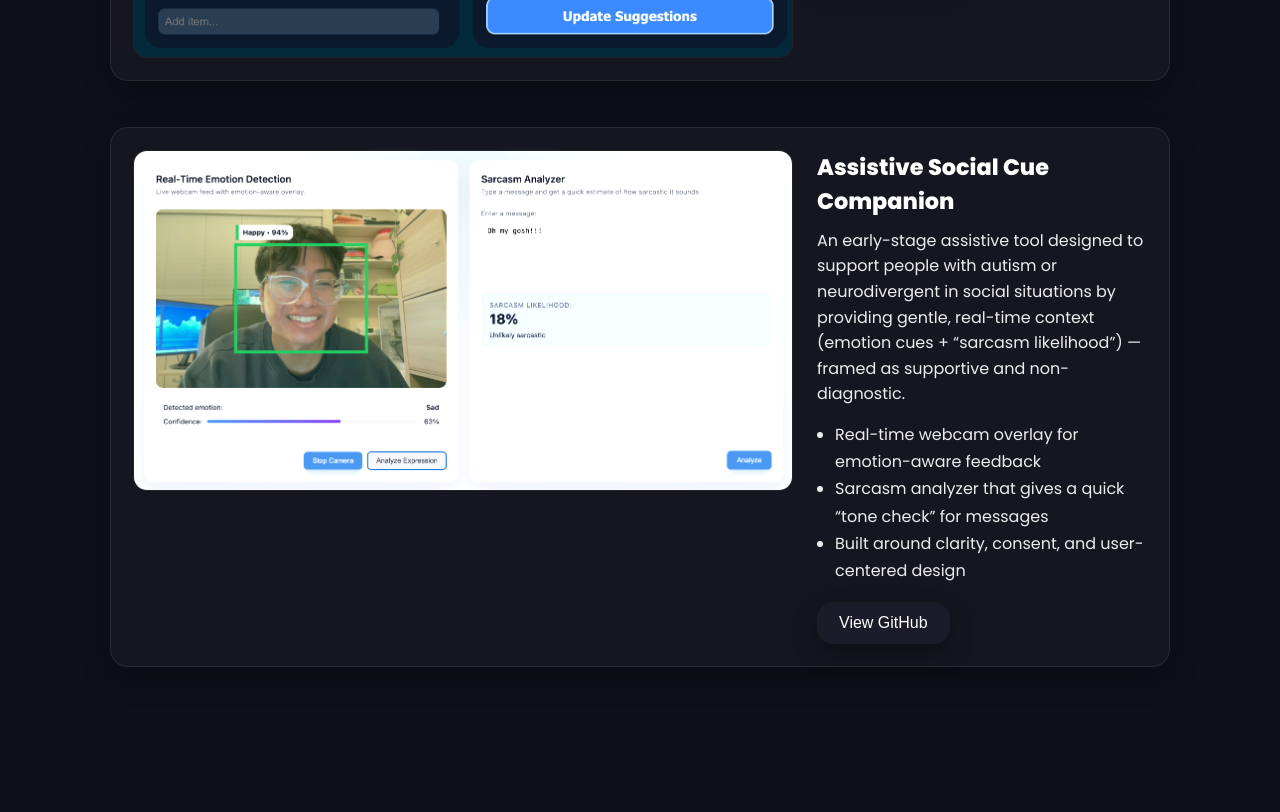
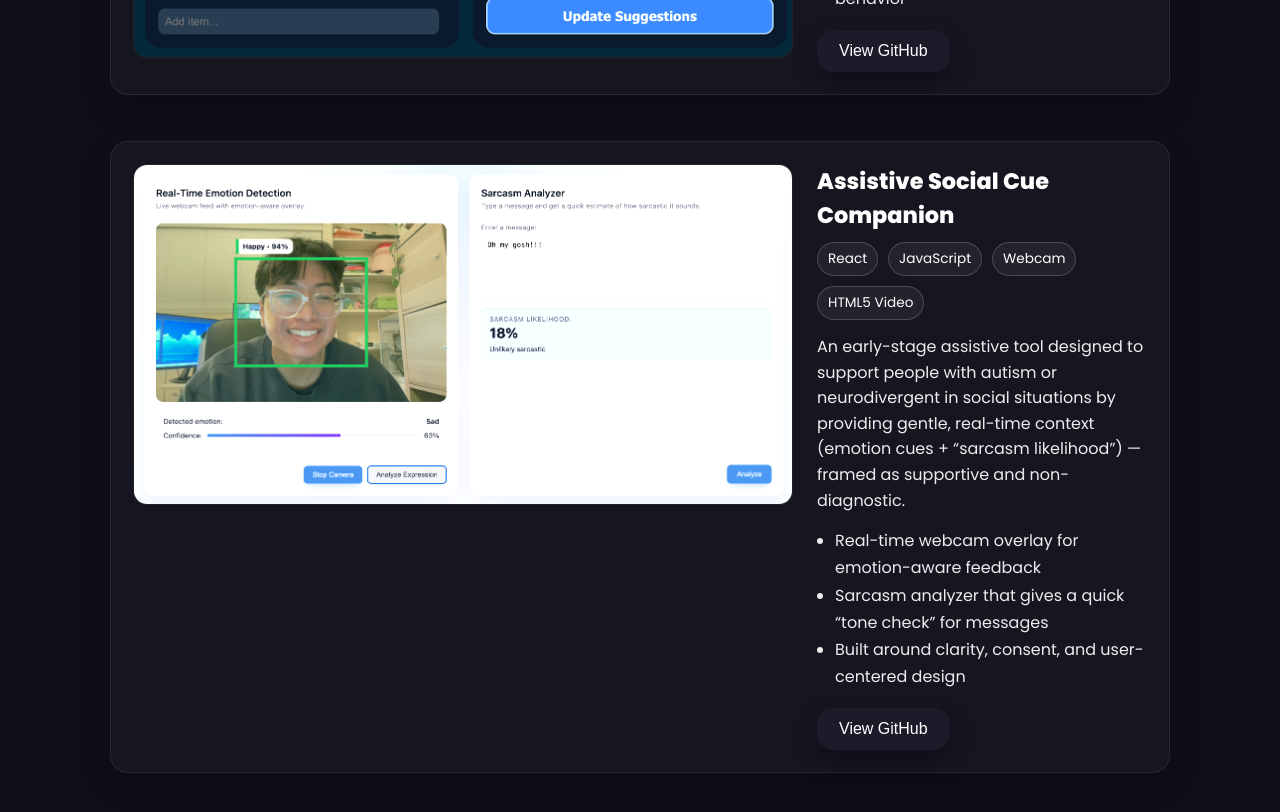
Before and after one commit to spiderpilo/spiderpilo.github.io, a React (Create React App) app: page / in a window 1280 px wide. Shown: the part 2280-3092 px from the top of the page. Built offline with nearby package versions, Linux system fonts and the light colour scheme.

Commit message:
added project tech stack, removed project duplicatede project markup

```diff
--- a/src/App.css
+++ b/src/App.css
@@ -212,3 +212,19 @@ h2 {
   .my-button { padding: 12px 26px; }
   .section { padding: 90px 16px; }
 }
+
+.tech-row {
+  display: flex;
+  flex-wrap: wrap;
+  gap: 10px;
+  margin: 10px 0 14px;
+}
+
+.tech-chip {
+  font-size: 0.85rem;
+  padding: 6px 10px;
+  border-radius: 999px;
+  border: 1px solid rgba(255, 255, 255, 0.18);
+  background: rgba(255, 255, 255, 0.06);
+  backdrop-filter: blur(6px);
+}
--- a/src/App.js
+++ b/src/App.js
@@ -1,5 +1,7 @@
 import './App.css';
-import { motion } from 'framer-motion';
+import { motion, useReducedMotion } from 'framer-motion';
+import { useCallback, useMemo } from 'react';
+
 import profilePic from './Assets/6B0C5008-51E3-48A1-BA54-9009B1713076_1_105_c.jpeg';
 import groceryPic from './Assets/GroceryListAI.png';
 import socialCuePic from './Assets/Assistive_Social_Cue_Companion.png';
@@ -15,18 +17,16 @@ const buttonItem = {
   visible: { opacity: 1, x: 0, transition: { duration: 0.6, ease: 'easeOut' } }
 };
 
-// Name wave: parent waits, then staggers letters
 const nameWaveContainer = {
   hidden: {},
   visible: {
     transition: {
-      delayChildren: 1.55, // starts AFTER bubbles settle
+      delayChildren: 1.55,
       staggerChildren: 0.08
     }
   }
 };
 
-// Each letter pops up then settles back
 const nameLetter = {
   hidden: { y: 0, scale: 1 },
   visible: {
@@ -40,7 +40,6 @@ const nameLetter = {
   }
 };
 
-// Project card fade-in (reusable)
 const projectCardMotion = {
   initial: { opacity: 0, y: 60 },
   whileInView: { opacity: 1, y: 0 },
@@ -48,53 +47,88 @@ const projectCardMotion = {
   viewport: { once: true, amount: 0.35 }
 };
 
-// Same animation, just a slightly different delay (avoids duplicate props)
-const projectCardMotionSecond = {
-  ...projectCardMotion,
-  transition: { ...projectCardMotion.transition, delay: 0.2 }
-};
+function App() {
+  const shouldReduceMotion = useReducedMotion();
 
-function App() {
-  const openLink = (url) => window.open(url, '_blank', 'noopener,noreferrer');
+  const openLink = useCallback((url) => {
+    window.open(url, '_blank', 'noopener,noreferrer');
+  }, []);
 
-  // Centered scroll (nice for About/Contact)
-  const scrollToCentered = (id) => {
+
+  const scrollToCentered = useCallback((id) => {
     document.getElementById(id)?.scrollIntoView({
       behavior: 'smooth',
       block: 'center'
     });
-  };
+  }, []);
 
-  // Top scroll (nice for Projects so it lands at the start of the stack)
-  const scrollToTop = (id) => {
+  const scrollToTop = useCallback((id) => {
     document.getElementById(id)?.scrollIntoView({
       behavior: 'smooth',
       block: 'start'
     });
-  };
+  }, []);
 
   const name = 'piolo';
+
+  const projects = useMemo(
+    () => [
+      {
+        title: 'AI-Powered Grocery List Assistant',
+        image: groceryPic,
+        alt: 'AI-Powered Grocery List Assistant',
+        tech: ['React', 'Electron', 'Node.js', 'OpenAI API'],
+        description:
+          'A personalized grocery list app that learns from past lists to suggest items you actually buy together — avoiding generic recommendations.',
+        highlights: [
+          'Generates suggestions from current + historical lists',
+          'Designed for fast, low-friction everyday use',
+          'Focused on practical, user-specific behavior'
+        ],
+        githubUrl: 'https://github.com/spiderpilo/Grocerylist-AI'
+      },
+      {
+        title: 'Assistive Social Cue Companion',
+        image: socialCuePic,
+        alt: 'Assistive Social Cue Companion',
+        tech: ['React', 'JavaScript', 'Webcam', 'HTML5 Video'],
+        description:
+          'An early-stage assistive tool designed to support people with autism or neurodivergent in social situations by providing gentle, real-time context (emotion cues + “sarcasm likelihood”) — framed as supportive and non-diagnostic.',
+        highlights: [
+          'Real-time webcam overlay for emotion-aware feedback',
+          'Sarcasm analyzer that gives a quick “tone check” for messages',
+          'Built around clarity, consent, and user-centered design'
+        ],
+        githubUrl: 'https://github.com/spiderpilo/Assistive-Social-Cue-Companion'
+      }
+    ],
+    []
+  );
 
   return (
     <div className="page-wrapper">
       {/* HERO */}
       <motion.div
         className="centered hero"
-        initial={{ opacity: 0, y: 30 }}
-        animate={{ opacity: 1, y: 0 }}
+        initial={shouldReduceMotion ? false : { opacity: 0, y: 30 }}
+        animate={shouldReduceMotion ? undefined : { opacity: 1, y: 0 }}
         transition={{ duration: 1, ease: 'easeOut' }}
       >
         <h1>
           hi, i&apos;m{' '}
           <motion.span
             className="bold-name"
-            variants={nameWaveContainer}
-            initial="hidden"
-            animate="visible"
+            variants={shouldReduceMotion ? undefined : nameWaveContainer}
+            initial={shouldReduceMotion ? false : 'hidden'}
+            animate={shouldReduceMotion ? undefined : 'visible'}
             aria-label={name}
           >
             {name.split('').map((ch, idx) => (
-              <motion.span key={`${ch}-${idx}`} className="name-letter" variants={nameLetter}>
+              <motion.span
+                key={`${ch}-${idx}`}
+                className="name-letter"
+                variants={shouldReduceMotion ? undefined : nameLetter}
+              >
                 {ch}
               </motion.span>
             ))}
@@ -109,11 +143,16 @@ function App() {
         </p>
 
         {/* Buttons (bubbles) */}
-        <motion.div className="button-row" variants={buttonsContainer} initial="hidden" animate="visible">
+        <motion.div
+          className="button-row"
+          variants={shouldReduceMotion ? undefined : buttonsContainer}
+          initial={shouldReduceMotion ? false : 'hidden'}
+          animate={shouldReduceMotion ? undefined : 'visible'}
+        >
           <motion.button
             className="my-button"
-            variants={buttonItem}
-            whileHover={{ scale: 1.15 }}
+            variants={shouldReduceMotion ? undefined : buttonItem}
+            whileHover={shouldReduceMotion ? undefined : { scale: 1.15 }}
             transition={{ type: 'spring', stiffness: 300 }}
             onClick={() => scrollToCentered('about')}
           >
@@ -122,8 +161,8 @@ function App() {
 
           <motion.button
             className="my-button"
-            variants={buttonItem}
-            whileHover={{ scale: 1.15 }}
+            variants={shouldReduceMotion ? undefined : buttonItem}
+            whileHover={shouldReduceMotion ? undefined : { scale: 1.15 }}
             transition={{ type: 'spring', stiffness: 300 }}
             onClick={() => scrollToTop('projects')}
           >
@@ -132,8 +171,8 @@ function App() {
 
           <motion.button
             className="my-button"
-            variants={buttonItem}
-            whileHover={{ scale: 1.15 }}
+            variants={shouldReduceMotion ? undefined : buttonItem}
+            whileHover={shouldReduceMotion ? undefined : { scale: 1.15 }}
             transition={{ type: 'spring', stiffness: 300 }}
             onClick={() => openLink('https://github.com/spiderpilo')}
           >
@@ -142,8 +181,8 @@ function App() {
 
           <motion.button
             className="my-button"
-            variants={buttonItem}
-            whileHover={{ scale: 1.15 }}
+            variants={shouldReduceMotion ? undefined : buttonItem}
+            whileHover={shouldReduceMotion ? undefined : { scale: 1.15 }}
             transition={{ type: 'spring', stiffness: 300 }}
             onClick={() => openLink('https://www.linkedin.com/in/piolo-patag-5a0b7735b/')}
           >
@@ -152,8 +191,8 @@ function App() {
 
           <motion.button
             className="my-button"
-            variants={buttonItem}
-            whileHover={{ scale: 1.15 }}
+            variants={shouldReduceMotion ? undefined : buttonItem}
+            whileHover={shouldReduceMotion ? undefined : { scale: 1.15 }}
             transition={{ type: 'spring', stiffness: 300 }}
             onClick={() => scrollToCentered('contact')}
           >
@@ -168,8 +207,8 @@ function App() {
           src={profilePic}
           alt="Piolo"
           className="profile-photo"
-          initial={{ opacity: 0, scale: 0.9 }}
-          whileInView={{ opacity: 1, scale: 1 }}
+          initial={shouldReduceMotion ? false : { opacity: 0, scale: 0.9 }}
+          whileInView={shouldReduceMotion ? undefined : { opacity: 1, scale: 1 }}
           transition={{ duration: 0.7, ease: 'easeOut' }}
           viewport={{ once: true, amount: 0.4 }}
         />
@@ -191,106 +230,64 @@ function App() {
         <h2>Projects</h2>
 
         <div className="projects-list">
-          {/* PROJECT 1 */}
-          <motion.article className="project-card" {...projectCardMotion}>
+          {projects.map((p, index) => {
+            const motionProps =
+              index === 0
+                ? projectCardMotion
+                : { ...projectCardMotion, transition: { ...projectCardMotion.transition, delay: 0.2 } };
+
+            return (
+              <motion.article key={p.title} className="project-card" {...(shouldReduceMotion ? {} : motionProps)}>
                 <motion.div
                   className="project-image-wrap"
-              initial={{ opacity: 0, scale: 0.96 }}
-              whileInView={{ opacity: 1, scale: 1 }}
+                  initial={shouldReduceMotion ? false : { opacity: 0, scale: 0.96 }}
+                  whileInView={shouldReduceMotion ? undefined : { opacity: 1, scale: 1 }}
                   transition={{ duration: 1.0, ease: 'easeOut', delay: 0.25 }}
                   viewport={{ once: true, amount: 0.45 }}
                 >
-              <img
-                src={groceryPic}
-                alt="AI-Powered Grocery List Assistant"
-                className="project-image"
-                loading="lazy"
-              />
+                  <img src={p.image} alt={p.alt} className="project-image" loading="lazy" />
                 </motion.div>
 
                 <motion.div
                   className="project-content"
-              initial={{ opacity: 0 }}
-              whileInView={{ opacity: 1 }}
+                  initial={shouldReduceMotion ? false : { opacity: 0 }}
+                  whileInView={shouldReduceMotion ? undefined : { opacity: 1 }}
                   transition={{ duration: 0.9, delay: 0.35 }}
                   viewport={{ once: true }}
                 >
-              <h3 className="project-title">AI-Powered Grocery List Assistant</h3>
+                  <h3 className="project-title">{p.title}</h3>
 
-              <p className="project-description">
-                A personalized grocery list app that learns from past lists to suggest items you actually buy
-                together — avoiding generic recommendations.
-              </p>
+                  {/* TECH STACK (chips) */}
+                  <div className="tech-row" aria-label={`${p.title} tech stack`}>
+                    {p.tech.map((t) => (
+                      <span key={`${p.title}-${t}`} className="tech-chip">
+                        {t}
+                      </span>
+                    ))}
+                  </div>
+
+                  <p className="project-description">{p.description}</p>
 
                   <ul className="project-highlights">
-                <li>Generates suggestions from current + historical lists</li>
-                <li>Designed for fast, low-friction everyday use</li>
-                <li>Focused on practical, user-specific behavior</li>
+                    {p.highlights.map((h) => (
+                      <li key={h}>{h}</li>
+                    ))}
                   </ul>
 
                   <div className="project-actions">
                     <motion.button
                       className="my-button project-button"
-                  whileHover={{ scale: 1.06 }}
+                      whileHover={shouldReduceMotion ? undefined : { scale: 1.06 }}
                       transition={{ type: 'spring', stiffness: 300 }}
-                  onClick={() => openLink('https://github.com/spiderpilo/Grocerylist-AI')}
+                      onClick={() => openLink(p.githubUrl)}
                     >
                       View GitHub
                     </motion.button>
                   </div>
                 </motion.div>
               </motion.article>
-
-          {/* PROJECT 2 */}
-          <motion.article className="project-card" {...projectCardMotionSecond}>
-            <motion.div
-              className="project-image-wrap"
-              initial={{ opacity: 0, scale: 0.96 }}
-              whileInView={{ opacity: 1, scale: 1 }}
-              transition={{ duration: 1.0, ease: 'easeOut', delay: 0.25 }}
-              viewport={{ once: true, amount: 0.45 }}
-            >
-              <img
-                src={socialCuePic}
-                alt="Assistive Social Cue Companion"
-                className="project-image"
-                loading="lazy"
-              />
-            </motion.div>
-
-            <motion.div
-              className="project-content"
-              initial={{ opacity: 0 }}
-              whileInView={{ opacity: 1 }}
-              transition={{ duration: 0.9, delay: 0.35 }}
-              viewport={{ once: true }}
-            >
-              <h3 className="project-title">Assistive Social Cue Companion</h3>
-
-              <p className="project-description">
-                An early-stage assistive tool designed to support people with autism or neurodivergent in social
-                situations by providing gentle, real-time context (emotion cues + “sarcasm likelihood”) — framed
-                as supportive and non-diagnostic.
-              </p>
-
-              <ul className="project-highlights">
-                <li>Real-time webcam overlay for emotion-aware feedback</li>
-                <li>Sarcasm analyzer that gives a quick “tone check” for messages</li>
-                <li>Built around clarity, consent, and user-centered design</li>
-              </ul>
-
-              <div className="project-actions">
-                <motion.button
-                  className="my-button project-button"
-                  whileHover={{ scale: 1.06 }}
-                  transition={{ type: 'spring', stiffness: 300 }}
-                  onClick={() => openLink('https://github.com/spiderpilo/Assistive-Social-Cue-Companion')}
-                >
-                  View GitHub
-                </motion.button>
-              </div>
-            </motion.div>
-          </motion.article>
+            );
+          })}
         </div>
       </section>
 
```
Lines whose indentation alone changed are shown as unchanged.
